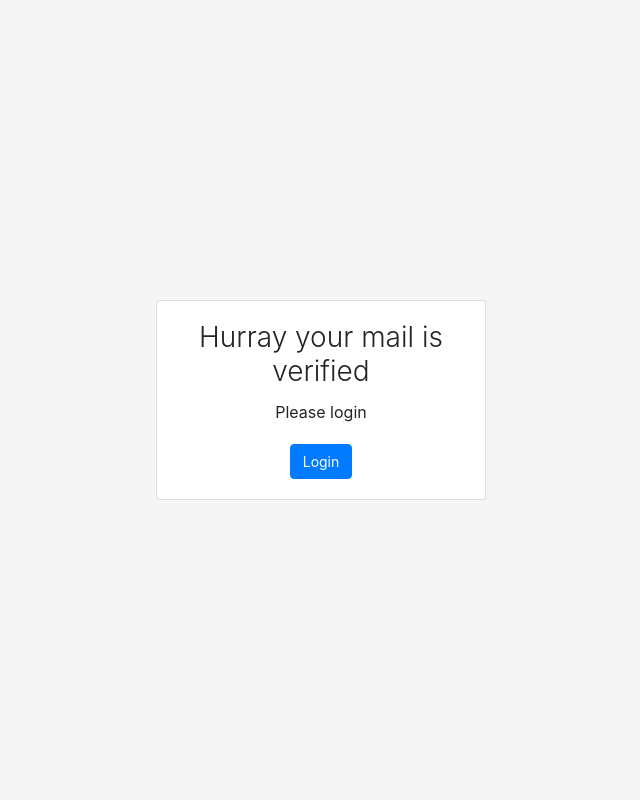
After one commit to MarwaNurtaj/StiffFit, a Django app: page /success/ in a window 1280 px wide. The commit adds this page. Shown: the whole page, without its empty margins (319-959 px from the left). Run offline with Django 3.2, Linux system fonts and the light colour scheme; some libraries are stand-ins or nearby versions.

Commit message:
register and login pagee final

```diff
--- /dev/null
+++ b/stiffFit/gym/templates/gym/base.html
@@ -0,0 +1,72 @@
+<!doctype html>
+<html lang="en">
+  <head>
+    <!-- Required meta tags -->
+    <meta charset="utf-8">
+    <meta name="viewport" content="width=device-width, initial-scale=1, shrink-to-fit=no">
+
+    <!-- Bootstrap CSS -->
+    <link rel="stylesheet" href="https://stackpath.bootstrapcdn.com/bootstrap/4.4.1/css/bootstrap.min.css" integrity="sha384-Vkoo8x4CGsO3+Hhxv8T/Q5PaXtkKtu6ug5TOeNV6gBiFeWPGFN9MuhOf23Q9Ifjh" crossorigin="anonymous">
+
+    <title>Django!</title>
+
+    <style>
+        html,body {
+	height: 100%;
+}
+
+.global-container{
+	height:100%;
+	display: flex;
+	align-items: center;
+	justify-content: center;
+	background-color: #f5f5f5;
+}
+
+form{
+	padding-top: 10px;
+	font-size: 14px;
+	margin-top: 30px;
+}
+
+.card-title{ font-weight:300; }
+
+.btn{
+	font-size: 14px;
+	margin-top:20px;
+}
+
+
+.login-form{
+	width:330px;
+	margin:20px;
+}
+
+.sign-up{
+	text-align:center;
+	padding:20px 0 0;
+}
+
+.alert{
+	margin-bottom:-30px;
+	font-size: 13px;
+	margin-top:20px;
+}
+    </style>
+  </head>
+  <body>
+
+
+    {% block content %}
+
+
+    {% endblock %}
+
+
+    <!-- Optional JavaScript -->
+    <!-- jQuery first, then Popper.js, then Bootstrap JS -->
+    <script src="https://code.jquery.com/jquery-3.4.1.slim.min.js" integrity="sha384-J6qa4849blE2+poT4WnyKhv5vZF5SrPo0iEjwBvKU7imGFAV0wwj1yYfoRSJoZ+n" crossorigin="anonymous"></script>
+    <script src="https://cdn.jsdelivr.net/npm/popper.js@1.16.0/dist/umd/popper.min.js" integrity="sha384-Q6E9RHvbIyZFJoft+2mJbHaEWldlvI9IOYy5n3zV9zzTtmI3UksdQRVvoxMfooAo" crossorigin="anonymous"></script>
+    <script src="https://stackpath.bootstrapcdn.com/bootstrap/4.4.1/js/bootstrap.min.js" integrity="sha384-wfSDF2E50Y2D1uUdj0O3uMBJnjuUD4Ih7YwaYd1iqfktj0Uod8GCExl3Og8ifwB6" crossorigin="anonymous"></script>
+  </body>
+</html>
--- /dev/null
+++ b/stiffFit/gym/templates/gym/success.html
@@ -0,0 +1,23 @@
+<!DOCTYPE html>
+{% extends "gym/base.html"%}
+
+    {% block content %}
+
+
+
+    <div class="global-container">
+        <div class="card login-form">
+        <div class="card-body">
+            <h3 class="card-title text-center">Hurray your mail is verified </h3>
+            <div class="card-text text-center">
+                Please login
+            </div>
+            <div class="text-center">
+            <a class="btn btn-primary" href="{% url 'login_attempt' %}" >Login</a>
+</div>
+        </div>
+    </div>
+    </div>
+
+
+    {% endblock %}
--- a/stiffFit/gym/urls.py
+++ b/stiffFit/gym/urls.py
@@ -6,6 +6,12 @@ from . import views
 
 urlpatterns = [
 
-	path('register/', views.registerPage, name="register"),
-    path('login/', views.loginPage, name="login"),
+	path('' ,views.home  , name="home"),
+    path('register/' , views.register_attempt , name="register_attempt"),
+    path('login/' , views.login_attempt , name="login_attempt"),
+    path('token/' , views.token_send , name="token_send"),
+    path('success/' , views.success , name='success'),
+    path('verify/<auth_token>' , views.verify , name="verify"),
+    path('error/' , views.error_page , name="error")
+
 ]
--- a/stiffFit/gym/views.py
+++ b/stiffFit/gym/views.py
@@ -1,54 +1,121 @@
-from django.shortcuts import render
-from django.shortcuts import render,redirect
+from gym.models import Profile
+from django.shortcuts import redirect, render
+from django.contrib.auth.models import User
+from django.contrib import messages
+from .models import *
+import uuid
+from django.conf import settings
+from django.core.mail import send_mail
+from django.contrib.auth import authenticate,login
+from django.contrib.auth.decorators import login_required
+# Create your views here.
 
-from django.http import HttpResponse
-from django.forms import inlineformset_factory
-from django.contrib.auth.forms import UserCreationForm
-
-from django.contrib.auth import authenticate,login,logout
-
-
-from django.contrib import messages
-
-
-from django.contrib.auth.decorators import login_required
-from django.contrib.auth.models import Group
-
-
-from django.core.checks import messages
-from django.shortcuts import render, redirect
-
-from django.http import HttpResponse,JsonResponse
-
-from .forms import CreateUserForm
-
-# Create your views here.
-from .models import*
-
-# Create your views here.
-def registerPage(request):
-		form = CreateUserForm()
-		if request.method =='POST':
-
-			form=CreateUserForm(request.POST)
-			if form.is_valid():
-				user= form.save()
-		context = {'form': form}
-		return render(request,'gym/register.html', context)
+@login_required
+def home(request):
+    return render(request , 'gym/home.html')
 
 
 
-def loginPage(request):
-	if request.method =='POST':
-		username=request.POST.get('username')
-		password=request.POST.get('password')
+def login_attempt(request):
+    if request.method == 'POST':
+        username = request.POST.get('username')
+        password = request.POST.get('password')
 
-		user=authenticate(request,username=username,password=password)
+        user_obj = User.objects.filter(username = username).first()
+        if user_obj is None:
+            messages.success(request, 'User not found.')
+            return redirect('/login')
 
-		if user is not None:
-			login(request,user)
-			return redirect('home')
-		else:
-			messages.info(request,'Username OR password is incorrect')
-	context = {}
-	return render(request,'gym/login.html', context)
+
+        profile_obj = Profile.objects.filter(user = user_obj ).first()
+
+        if not profile_obj.is_verified:
+            messages.success(request, 'Profile is not verified check your mail.')
+            return redirect('login')
+
+        user = authenticate(username = username , password = password)
+        if user is None:
+            messages.success(request, 'Wrong password.')
+            return redirect('login')
+
+        login(request , user)
+        return redirect('/')
+
+    return render(request , 'gym/login.html')
+
+def register_attempt(request):
+
+    if request.method == 'POST':
+        username = request.POST.get('username')
+        email = request.POST.get('email')
+        password = request.POST.get('password')
+        print(password)
+
+        try:
+            if User.objects.filter(username = username).first():
+                messages.success(request, 'Username is taken.')
+                return redirect('register')
+
+            if User.objects.filter(email = email).first():
+                messages.success(request, 'Email is taken.')
+                return redirect('register')
+
+            user_obj = User(username = username , email = email)
+            user_obj.set_password(password)
+            user_obj.save()
+            auth_token = str(uuid.uuid4())
+            profile_obj = Profile.objects.create(user = user_obj , auth_token = auth_token)
+            profile_obj.save()
+            send_mail_after_registration(email , auth_token)
+            return redirect('token')
+
+        except Exception as e:
+            print(e)
+
+
+    return render(request , 'gym/register.html')
+
+def success(request):
+    return render(request , 'gym/success.html')
+
+
+def token_send(request):
+    return render(request , 'gym/token_send.html')
+
+
+
+def verify(request , auth_token):
+    try:
+        profile_obj = Profile.objects.filter(auth_token = auth_token).first()
+
+
+        if profile_obj:
+            if profile_obj.is_verified:
+                messages.success(request, 'Your account is already verified.')
+                return redirect('login')
+            profile_obj.is_verified = True
+            profile_obj.save()
+            messages.success(request, 'Your account has been verified.')
+            return redirect('login')
+        else:
+            return redirect('error')
+    except Exception as e:
+        print(e)
+        return redirect('/')
+
+def error_page(request):
+    return  render(request , 'gym/error.html')
+
+
+
+
+
+
+
+
+def send_mail_after_registration(email , token):
+    subject = 'Your accounts need to be verified'
+    message = f'Hi paste the link to verify your account http://127.0.0.1:8000/verify/{token}'
+    email_from = settings.EMAIL_HOST_USER
+    recipient_list = [email]
+    send_mail(subject, message , email_from ,recipient_list )
```
Also changed, not shown: stiffFit/gym/models.py (+9 -0 lines), stiffFit/gym/templates/gym/error.html (added, +20 -0 lines), stiffFit/gym/templates/gym/home.html (added, +18 -0 lines), stiffFit/gym/templates/gym/login.html (+46 -1 lines), stiffFit/gym/templates/gym/register.html (+50 -9 lines), stiffFit/gym/templates/gym/token_send.html (added, +20 -0 lines), stiffFit/stiffFit/settings.py (+15 -0 lines), stiffFit/db.sqlite3, stiffFit/gym/migrations/0001_initial.py (added).
